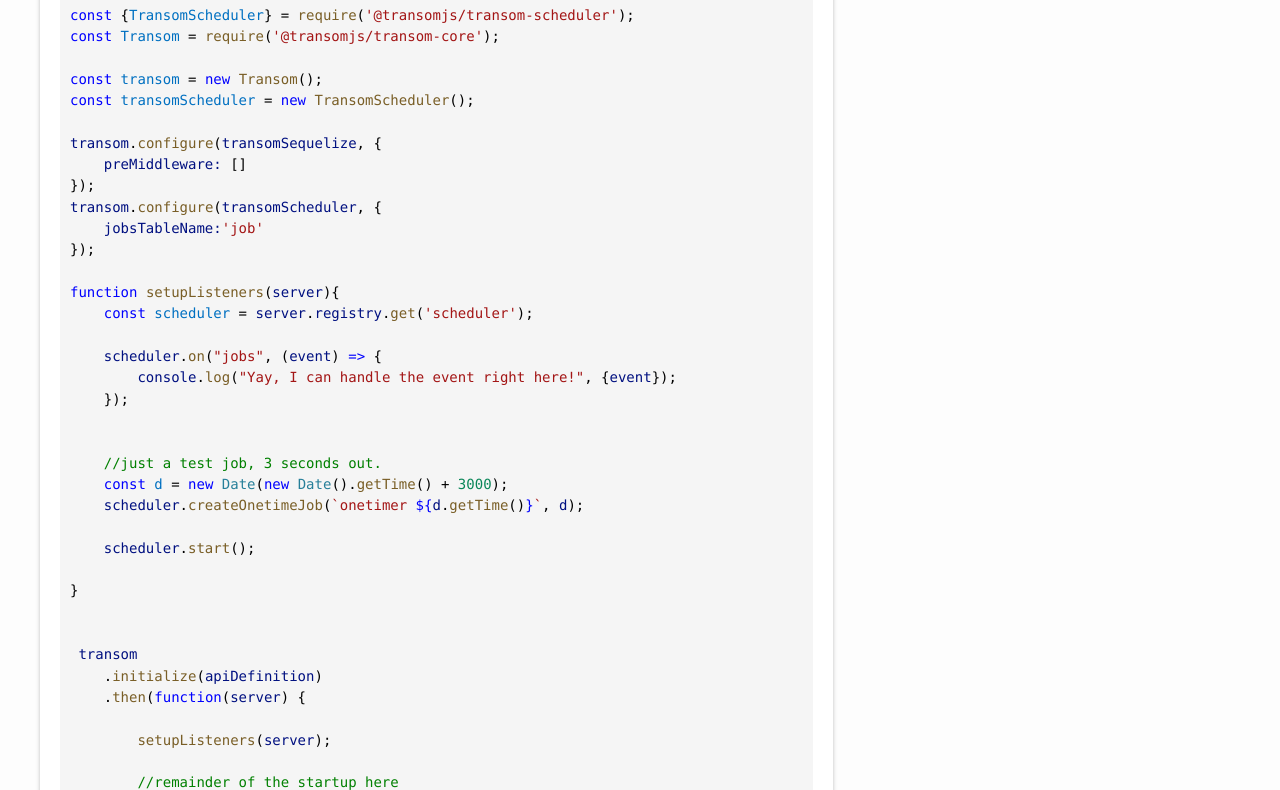
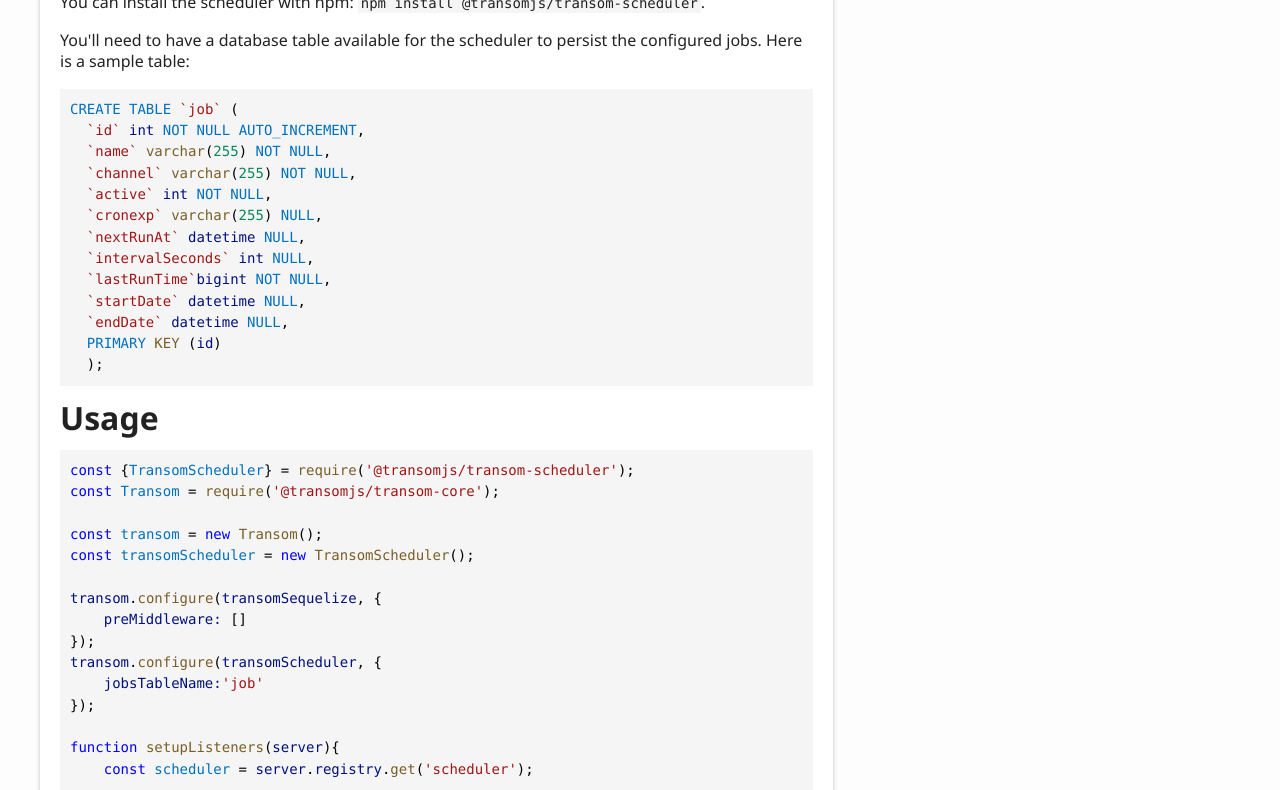
Before and after one commit to transomjs/transom-scheduler, a website: page docs/index.html in a window 1280 px wide. Shown: the part 348-1138 px from the top of the page. Drawn offline with Linux system fonts and the light colour scheme.

Commit message:
docs update

```diff
--- a/docs/index.html
+++ b/docs/index.html
@@ -63,6 +63,26 @@
 				</a>
 				<p>A Transom Plugin wrapper around the Simple Event Scheduler. A convenient way to add the
 				functionality of the <a href="https://www.npmjs.com/package/simple-event-scheduler">Simple Event Scheduler</a> to the <a href="https://transomjs.github.io/">TransomJS</a> Landscape.</p>
+				<a href="#gettings-started" id="gettings-started" style="color: inherit; text-decoration: none;">
+					<h2>Gettings started</h2>
+				</a>
+				<p>You can install the scheduler with npm: <code>npm install @transomjs/transom-scheduler</code>.</p>
+				<p>You&#39;ll need to have a database table available for the scheduler to persist the configured jobs.
+				Here is a sample table:</p>
+				<pre><code><span style="color: #0070C1">CREATE</span><span style="color: #000000"> </span><span style="color: #0070C1">TABLE</span><span style="color: #000000"> </span><span style="color: #A31515">`job`</span><span style="color: #000000"> (</span>
+<span style="color: #000000">  </span><span style="color: #A31515">`id`</span><span style="color: #000000"> </span><span style="color: #001080">int</span><span style="color: #000000"> </span><span style="color: #0070C1">NOT</span><span style="color: #000000"> </span><span style="color: #0070C1">NULL</span><span style="color: #000000"> </span><span style="color: #0070C1">AUTO_INCREMENT</span><span style="color: #000000">,</span>
+<span style="color: #000000">  </span><span style="color: #A31515">`name`</span><span style="color: #000000"> </span><span style="color: #795E26">varchar</span><span style="color: #000000">(</span><span style="color: #098658">255</span><span style="color: #000000">) </span><span style="color: #0070C1">NOT</span><span style="color: #000000"> </span><span style="color: #0070C1">NULL</span><span style="color: #000000">,</span>
+<span style="color: #000000">  </span><span style="color: #A31515">`channel`</span><span style="color: #000000"> </span><span style="color: #795E26">varchar</span><span style="color: #000000">(</span><span style="color: #098658">255</span><span style="color: #000000">) </span><span style="color: #0070C1">NOT</span><span style="color: #000000"> </span><span style="color: #0070C1">NULL</span><span style="color: #000000">,</span>
+<span style="color: #000000">  </span><span style="color: #A31515">`active`</span><span style="color: #000000"> </span><span style="color: #001080">int</span><span style="color: #000000"> </span><span style="color: #0070C1">NOT</span><span style="color: #000000"> </span><span style="color: #0070C1">NULL</span><span style="color: #000000">,</span>
+<span style="color: #000000">  </span><span style="color: #A31515">`cronexp`</span><span style="color: #000000"> </span><span style="color: #795E26">varchar</span><span style="color: #000000">(</span><span style="color: #098658">255</span><span style="color: #000000">) </span><span style="color: #0070C1">NULL</span><span style="color: #000000">,</span>
+<span style="color: #000000">  </span><span style="color: #A31515">`nextRunAt`</span><span style="color: #000000"> </span><span style="color: #001080">datetime</span><span style="color: #000000"> </span><span style="color: #0070C1">NULL</span><span style="color: #000000">,</span>
+<span style="color: #000000">  </span><span style="color: #A31515">`intervalSeconds`</span><span style="color: #000000"> </span><span style="color: #001080">int</span><span style="color: #000000"> </span><span style="color: #0070C1">NULL</span><span style="color: #000000">,</span>
+<span style="color: #000000">  </span><span style="color: #A31515">`lastRunTime`</span><span style="color: #001080">bigint</span><span style="color: #000000"> </span><span style="color: #0070C1">NOT</span><span style="color: #000000"> </span><span style="color: #0070C1">NULL</span><span style="color: #000000">,</span>
+<span style="color: #000000">  </span><span style="color: #A31515">`startDate`</span><span style="color: #000000"> </span><span style="color: #001080">datetime</span><span style="color: #000000"> </span><span style="color: #0070C1">NULL</span><span style="color: #000000">,</span>
+<span style="color: #000000">  </span><span style="color: #A31515">`endDate`</span><span style="color: #000000"> </span><span style="color: #001080">datetime</span><span style="color: #000000"> </span><span style="color: #0070C1">NULL</span><span style="color: #000000">,</span>
+<span style="color: #000000">  </span><span style="color: #0070C1">PRIMARY</span><span style="color: #000000"> </span><span style="color: #795E26">KEY</span><span style="color: #000000"> (</span><span style="color: #001080">id</span><span style="color: #000000">)</span>
+<span style="color: #000000">  );</span>
+</code></pre>
 				<a href="#usage" id="usage" style="color: inherit; text-decoration: none;">
 					<h1>Usage</h1>
 				</a>
@@ -112,6 +132,10 @@
 <span style="color: #000000">        </span><span style="color: #001080">process</span><span style="color: #000000">.</span><span style="color: #795E26">exit</span><span style="color: #000000">(-</span><span style="color: #098658">1</span><span style="color: #000000">);</span>
 <span style="color: #000000">    });</span>
 </code></pre>
+				<a href="#need-support" id="need-support" style="color: inherit; text-decoration: none;">
+					<h1>Need Support?</h1>
+				</a>
+				<p>Transom Scheduler is developed and maintained by <a href="https://binaryops.ca">BinaryOps Software Inc.</a> in Canada.</p>
 			</div>
 		</div>
 		<div class="col-4 col-menu menu-sticky-wrap menu-highlight">
```
Also changed, not shown: docs/classes/transomscheduler.html (+3 -3 lines), docs/interfaces/transomscheduleroptions.html (+3 -3 lines).
